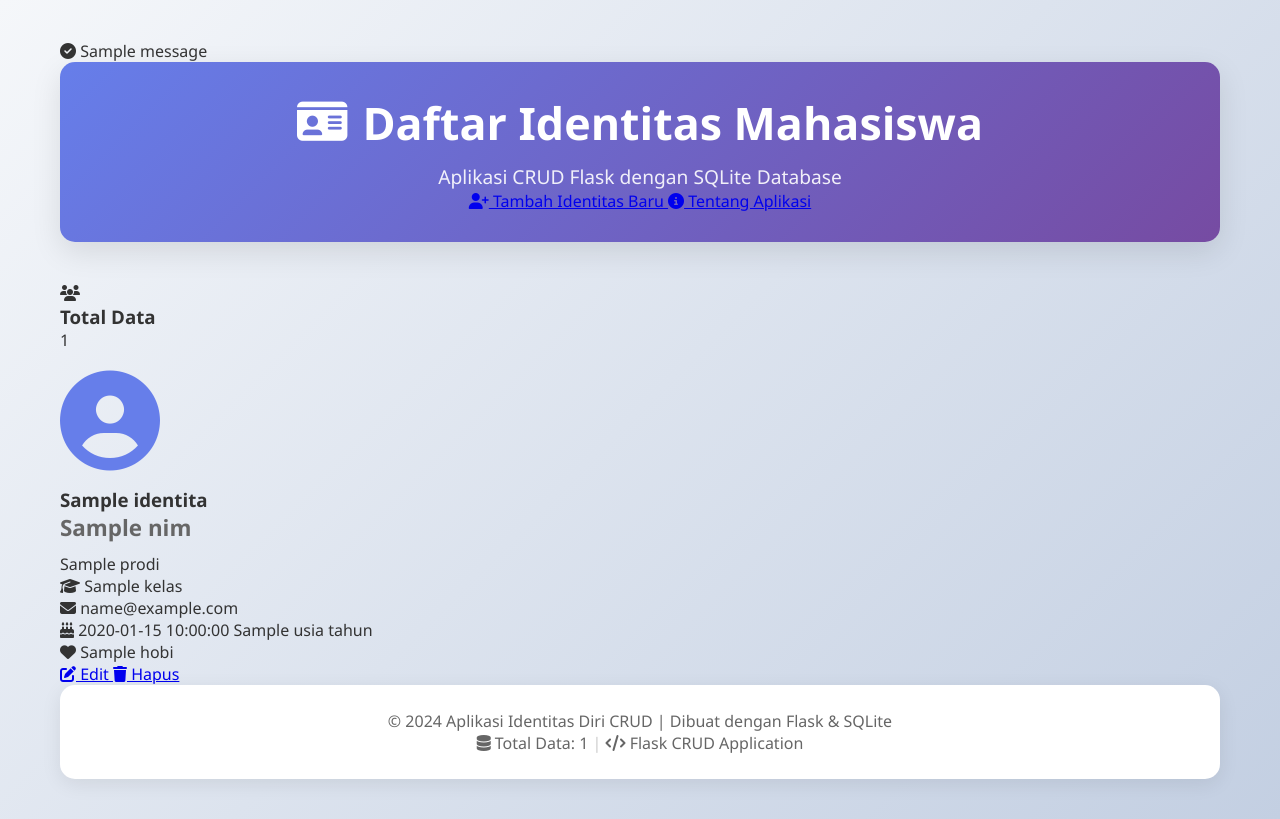
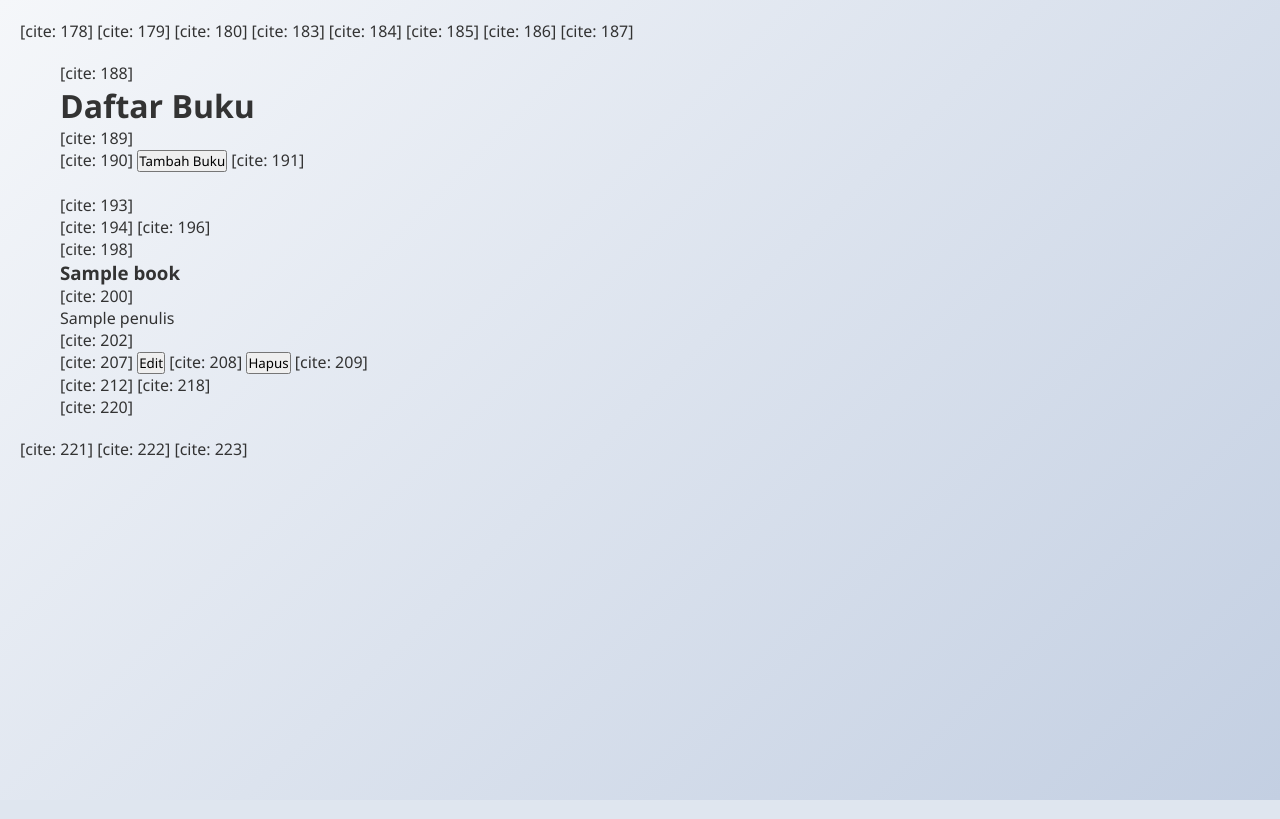
Before and after one commit to Syeeraaaa/FlaskSQLite_222, a Python web app: template templates/index.html in a window 1280 px wide. Run offline with Jinja, Linux system fonts and the light colour scheme; the template is opened without the code that fills it: most values are stand-ins (such as "Sample title", 1, 10 or a date in 2020); one stand-in notice (Sample message) is shown.

Commit message:
merubah isi codingannya untuk db buku

```diff
--- a/templates/index.html
+++ b/templates/index.html
@@ -1,161 +1,31 @@
-<!DOCTYPE html>
-<html lang="id">
-<head>
-    <meta charset="UTF-8">
-    <meta name="viewport" content="width=device-width, initial-scale=1.0">
-    <title>Identitas Diri - Flask App</title>
-    <link rel="stylesheet" href="{{ url_for('static', filename='style.css') }}">
-    <link rel="stylesheet" href="https://cdnjs.cloudflare.com/ajax/libs/font-awesome/6.4.0/css/all.min.css">
-</head>
-<body>
-    <div class="container">
-        {% if about_page %}
-        <div class="about-section">
-            <h1><i class="fas fa-info-circle"></i> Tentang Aplikasi</h1>
-            <div class="card">
-                <p>Aplikasi Identitas Diri CRUD ini dibangun menggunakan:</p>
-                <ul>
-                    <li><i class="fab fa-python"></i> Python Flask</li>
-                    <li><i class="fas fa-database"></i> SQLite Database</li>
-                    <li><i class="fab fa-html5"></i> HTML5</li>
-                    <li><i class="fab fa-css3-alt"></i> CSS3</li>
-                </ul>
-                <p>Fitur yang tersedia:</p>
-                <ul>
-                    <li><i class="fas fa-plus-circle"></i> CREATE: Tambah data identitas</li>
-                    <li><i class="fas fa-eye"></i> READ: Lihat daftar identitas</li>
-                    <li><i class="fas fa-edit"></i> UPDATE: Edit data identitas</li>
-                    <li><i class="fas fa-trash"></i> DELETE: Hapus data identitas</li>
-                </ul>
-                <a href="{{ url_for('index') }}" class="btn"><i class="fas fa-arrow-left"></i> Kembali ke Identitas</a>
-            </div>
+<!DOCTYPE html> [cite: 178]
+<html lang="en"> [cite: 179]
+<head> [cite: 180]
+    <meta charset="UTF-8"> [cite: 183]
+    <title>Daftar Buku</title> [cite: 184]
+    <link rel="stylesheet" href="{{ url_for('static', filename='style.css') }}"> [cite: 185]
+</head> [cite: 186]
+<body> [cite: 187]
+    <div class="container"> [cite: 188]
+        <h1 class="title">Daftar Buku</h1> [cite: 189]
+        <div class="actions"> [cite: 190]
+            <a href="{{ url_for('add') }}"><button class="btn primary">Tambah Buku</button></a> [cite: 191]
         </div>
-        {% else %}
-
-        <!-- Flash Messages -->
-        {% with messages = get_flashed_messages(with_categories=true) %}
-            {% if messages %}
-                <div class="flash-messages">
-                    {% for category, message in messages %}
-                        <div class="flash-message {{ category }}">
-                            <i class="fas fa-{% if category == 'success' %}check-circle{% else %}exclamation-circle{% endif %}"></i>
-                            {{ message }}
-                        </div>
-                    {% endfor %}
+        <br> [cite: 193]
+        <div class="card-list"> [cite: 194]
+            {% for b in books %} [cite: 196]
+            <div class="card"> [cite: 198]
+                <h3>{{ b.judul }}</h3> [cite: 200]
+                <p>{{ b.penulis }}</p> [cite: 202]
+                <div class="card-actions"> [cite: 207]
+                    <a href="{{ url_for('edit', id=b.id) }}"><button class="btn">Edit</button></a> [cite: 208]
+                    <a href="{{ url_for('delete', id=b.id) }}"><button class="btn danger">Hapus</button></a> [cite: 209]
                 </div>
-            {% endif %}
-        {% endwith %}
-
-        <header class="header">
-            <h1><i class="fas fa-id-card"></i> Daftar Identitas Mahasiswa</h1>
-            <p class="subtitle">Aplikasi CRUD Flask dengan SQLite Database</p>
-            <div class="header-actions">
-                <a href="{{ url_for('add') }}" class="btn btn-primary">
-                    <i class="fas fa-user-plus"></i> Tambah Identitas Baru
-                </a>
-                <a href="{{ url_for('about') }}" class="btn btn-secondary">
-                    <i class="fas fa-info-circle"></i> Tentang Aplikasi
-                </a>
-            </div>
-        </header>
-
-        {% if identitas_list %}
-        <div class="stats">
-            <div class="stat-card">
-                <i class="fas fa-users"></i>
-                <h3>Total Data</h3>
-                <p class="count">{{ identitas_list|length }}</p>
-            </div>
-        </div>
-
-        <div class="data-grid">
-            {% for identitas in identitas_list %}
-            <div class="data-card">
-                <div class="data-card-header">
-                    <div class="avatar">
-                        <i class="fas fa-user-circle"></i>
-                    </div>
-                    <div class="data-card-title">
-                        <h3>{{ identitas.nama }}</h3>
-                        <p class="nim">{{ identitas.nim }}</p>
-                    </div>
-                    <div class="data-card-actions">
-                        <span class="badge">{{ identitas.prodi }}</span>
-                    </div>
-                </div>
-
-                <div class="data-card-content">
-                    <div class="info-row">
-                        <i class="fas fa-graduation-cap"></i>
-                        <span>{{ identitas.kelas }}</span>
-                    </div>
-
-                    {% if identitas.email %}
-                    <div class="info-row">
-                        <i class="fas fa-envelope"></i>
-                        <span>{{ identitas.email }}</span>
-                    </div>
-                    {% endif %}
-
-                    {% if identitas.tanggal_lahir_formatted %}
-                    <div class="info-row">
-                        <i class="fas fa-birthday-cake"></i>
-                        <span>{{ identitas.tanggal_lahir_formatted }}
-                        {% if identitas.usia %}
-                        <span class="age-badge">{{ identitas.usia }} tahun</span>
-                        {% endif %}
-                        </span>
-                    </div>
-                    {% endif %}
-
-                    {% if identitas.no_hp %}
-                    <div class="info-row">
-                        <i class="fas fa-phone"></i>
-                        <span>{{ identitas.no_hp }}</span>
-                    </div>
-                    {% endif %}
-
-                    {% if identitas.hobi %}
-                    <div class="info-row">
-                        <i class="fas fa-heart"></i>
-                        <span>{{ identitas.hobi }}</span>
-                    </div>
-                    {% endif %}
-                </div>
-
-                <div class="data-card-footer">
-                    <a href="{{ url_for('edit', id=identitas.id) }}" class="btn btn-sm btn-edit">
-                        <i class="fas fa-edit"></i> Edit
-                    </a>
-                    <a href="{{ url_for('delete', id=identitas.id) }}"
-                       class="btn btn-sm btn-danger"
-                       onclick="return confirm('Hapus data {{ identitas.nama }}?')">
-                        <i class="fas fa-trash"></i> Hapus
-                    </a>
-                </div>
-            </div>
-            {% endfor %}
-        </div>
-        {% else %}
-        <div class="empty-state">
-            <i class="fas fa-user-slash"></i>
-            <h2>Belum ada data identitas</h2>
-            <p>Mulai dengan menambahkan data identitas pertama Anda.</p>
-            <a href="{{ url_for('add') }}" class="btn btn-primary">
-                <i class="fas fa-user-plus"></i> Tambah Data Pertama
-            </a>
-        </div>
-        {% endif %}
-
-        <footer class="footer">
-            <p>© 2024 Aplikasi Identitas Diri CRUD | Dibuat dengan Flask & SQLite</p>
-            <div class="footer-info">
-                <span><i class="fas fa-database"></i> Total Data: {{ identitas_list|length if identitas_list else 0 }}</span>
-                <span class="separator">|</span>
-                <span><i class="fas fa-code"></i> Flask CRUD Application</span>
-            </div>
-        </footer>
-        {% endif %}
-    </div>
-</body>
-</html
+            </div> [cite: 212]
+            {% else %} [cite: 214]
+            <p class="empty">Belum ada buku</p> [cite: 216]
+            {% endfor %} [cite: 218]
+        </div> [cite: 220]
+    </div> [cite: 221]
+</body> [cite: 222]
+</html> [cite: 223]
```
